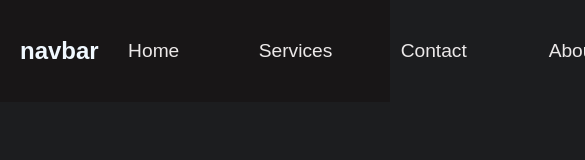
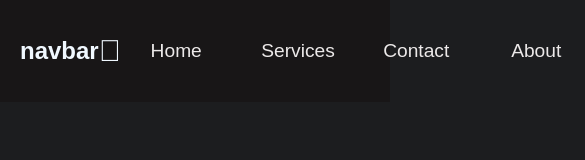
Before and after one commit to Harrshhpattell/navbar1, a plain HTML site: page index.html in a window 390 px wide. Shown: the top 160 px of the page, 585 px wide, since content can reach past the window. Drawn offline with Linux system fonts and the light colour scheme.

Commit message:
add menu icon

```diff
--- a/index.html
+++ b/index.html
@@ -6,11 +6,13 @@
     <meta name="viewport" content="width=device-width, initial-scale=1.0">
     <title>Document</title>
     <link rel="stylesheet" href="style.css">
-</head>
-<body>
+    <link rel="stylesheet" href="https://cdnjs.cloudflare.com/ajax/libs/font-awesome/6.4.0/css/all.min.css" integrity="sha512-iecdLmaskl7CVkqkXNQ/ZH/XLlvWZOJyj7Yy7tcenmpD1ypASozpmT/E0iPtmFIB46ZmdtAc9eNBvH0H/ZpiBw==" crossorigin="anonymous" referrerpolicy="no-referrer" />
+    </head>
+    <body>
     <nav class="nav1">
         <div class="logo"><H1 style="color: aliceblue ;">navbar</H1></div>
     <!-- <div class="logo"><img src="LogoNew.png" alt="watches logo" /></div> -->
+    <div class="humburgerMenu"><i class="fa-sharp fa-light fa-bars"></i></div>
     <ul class="ul1">
         <li class="li1"><a href="">Home</a></li>
         <li class="li1"><a href="">Services</a></li>
--- a/style.css
+++ b/style.css
@@ -44,3 +44,16 @@ border-radius: 30px;
     text-decoration: none;
     color: rgb(236, 233, 233);
 }
+
+.humburgerMenu i{
+   color: aliceblue;
+   font-size: 30px;
+
+}
+
+@media (max-width:900px){
+    .ul1 {
+        gap: 10px;
+        padding-right: 10px;
+    }
+}
```
